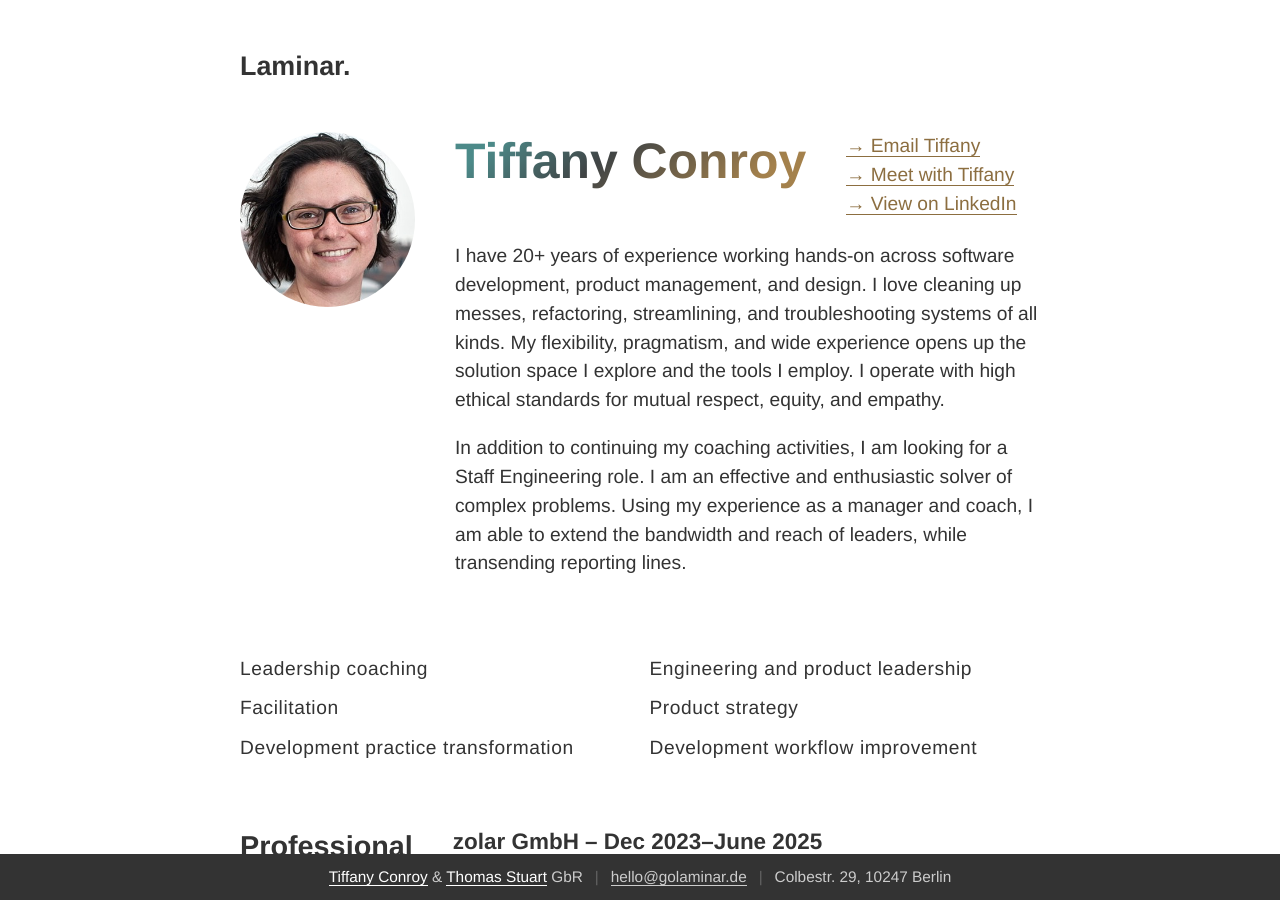
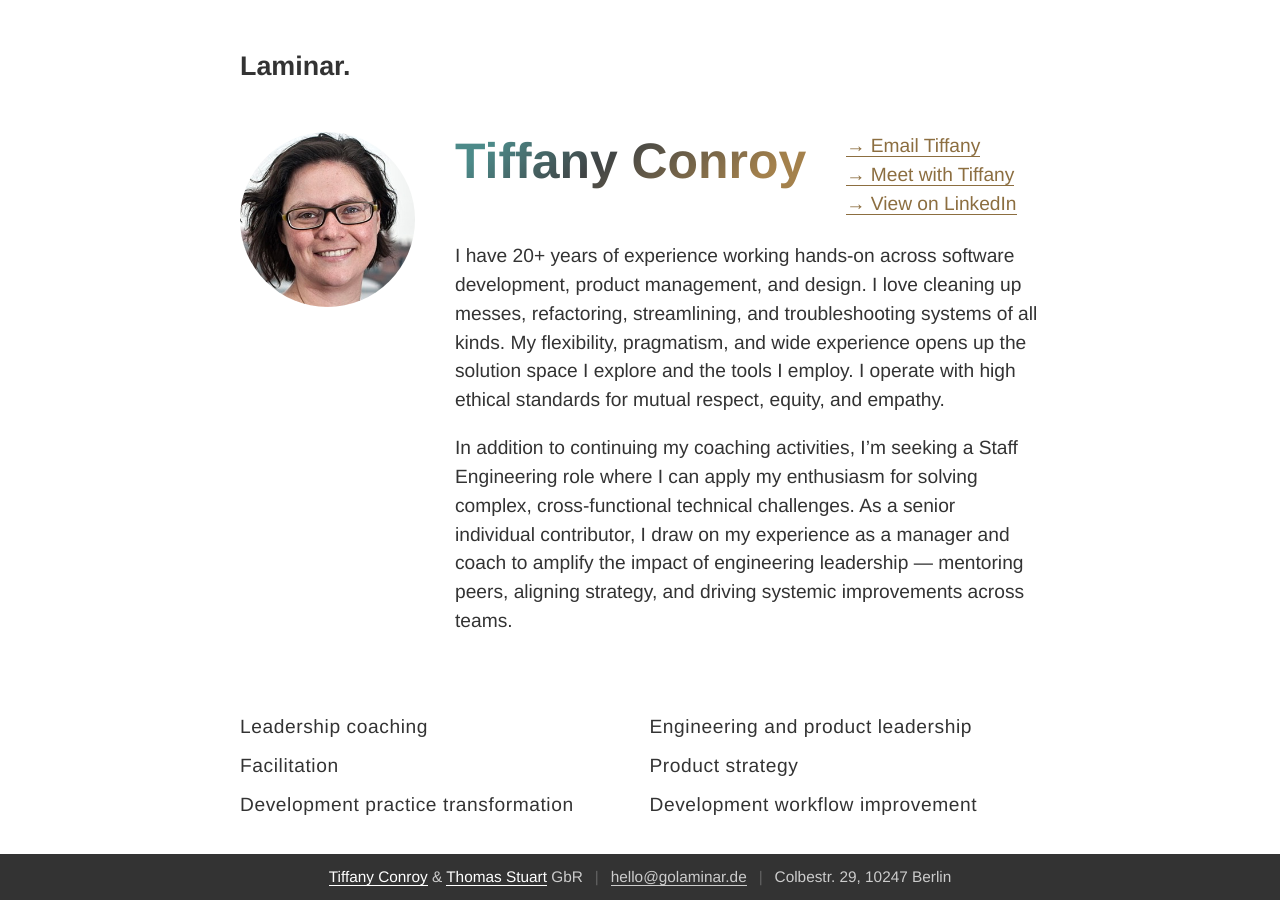
Before and after one commit to golaminar/golaminar.github.io, a Jekyll site: the page built from tiffany/cv.html, in a window 1280 px wide and 900 px high. Built offline with Jekyll 4.4.1, drawn with Linux system fonts in a browser that asks for light colours.

Commit message:
Update staff eng pitch

```diff
--- a/tiffany/cv.html
+++ b/tiffany/cv.html
@@ -47,9 +47,10 @@ redirect_from:
                     I operate with high ethical standards for mutual respect, equity, and empathy.
                 </p>
                 <p>
-                    In addition to continuing my coaching activities, I am looking for a Staff Engineering role.
-                    I am an effective and enthusiastic solver of complex problems. Using my experience as a manager and coach,
-                    I am able to extend the bandwidth and reach of leaders, while transending reporting lines.
+                    In addition to continuing my coaching activities, I’m seeking a Staff Engineering role where I can apply
+                    my enthusiasm for solving complex, cross-functional technical challenges. As a senior individual contributor,
+                    I draw on my experience as a manager and coach to amplify the impact of engineering leadership — mentoring peers,
+                    aligning strategy, and driving systemic improvements across teams.
                 </p>
             </div>
         </div>
```
